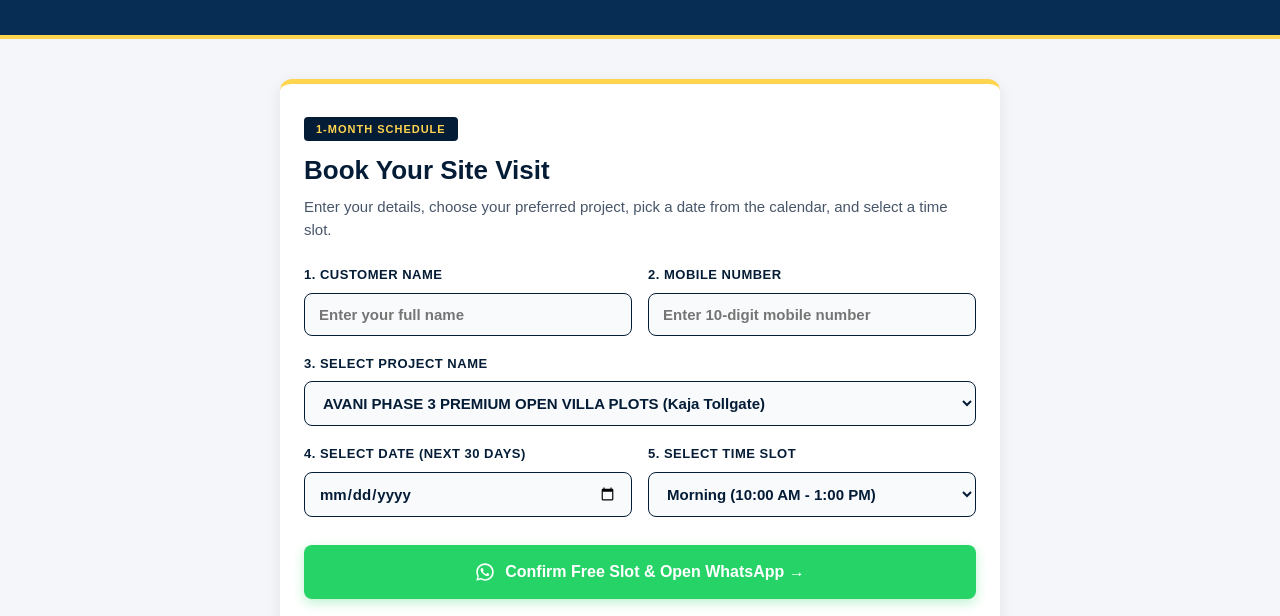
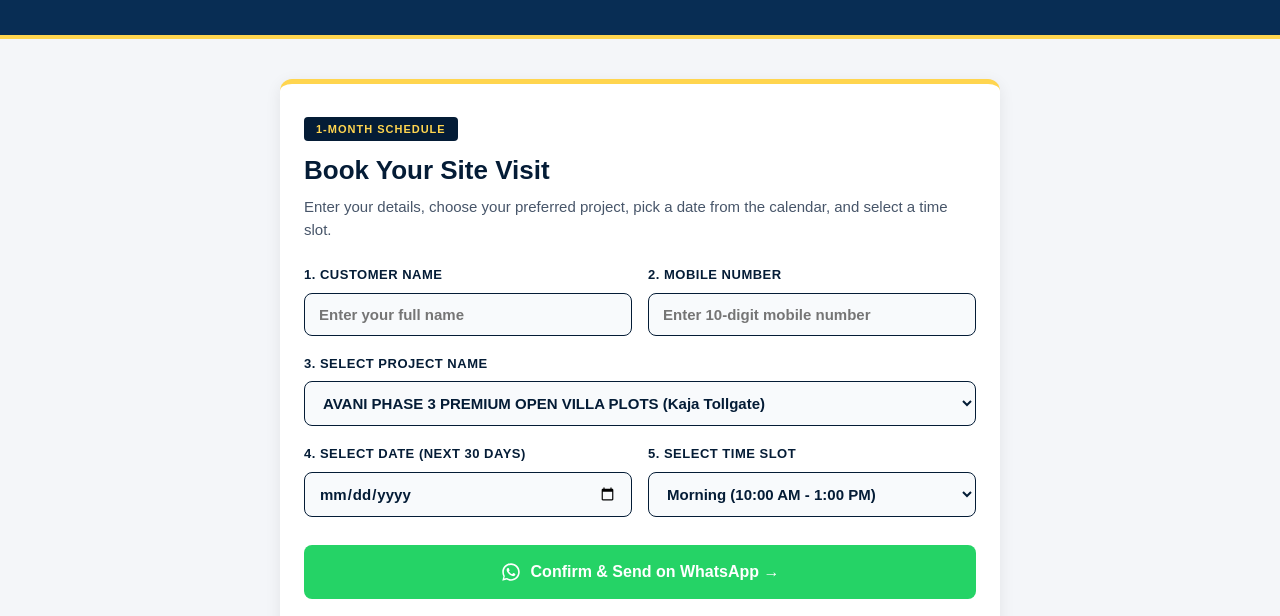
Before and after one commit to ssrealestates/ss-estates, a plain HTML site: page booking.html in a window 1280 px wide. Shown: the part 180-796 px from the top of the page. Drawn offline with Linux system fonts and the light colour scheme.

Commit message:
Update WhatsApp button and related IDs in booking.html

```diff
--- a/booking.html
+++ b/booking.html
@@ -44,7 +44,7 @@
       background: #f8fafc;
     }
 
-    /* DIRECT WHATSAPP SUBMIT LINK */
+    /* WHATSAPP BUTTON */
     .wa-submit-btn {
       display: flex;
       align-items: center;
@@ -61,12 +61,11 @@
       font-weight: bold;
       cursor: pointer;
       margin-top: 10px;
-      box-shadow: 0 4px 12px rgba(37, 211, 102, 0.3);
     }
     .wa-submit-btn:hover { background: #1ebe5d; }
     .wa-svg { width: 20px; height: 20px; fill: #ffffff; flex-shrink: 0; }
 
-    /* LIVE PREVIEW & STATUS */
+    /* LIVE PREVIEW */
     .preview-box {
       margin-top: 20px;
       background: #f0fdf4;
@@ -145,9 +144,9 @@
         </div>
       </div>
 
-      <a href="https://wa.me" target="_blank" rel="noopener" class="wa-submit-btn" id="wa-confirm-link">
+      <a href="https://wa.me" target="_blank" rel="noopener" class="wa-submit-btn" id="wa-booking-link">
         <svg class="wa-svg" viewBox="0 0 32 32"><path d="M16 2C8.28 2 2 8.28 2 16c0 2.47.65 4.88 1.88 7L2 30l7.18-1.84A13.93 13.93 0 0 0 16 30c7.72 0 14-6.28 14-14S23.72 2 16 2zm0 25.4c-2.2 0-4.35-.6-6.22-1.73l-.45-.27-4.26 1.09 1.14-4.15-.29-.46A11.35 11.35 0 0 1 4.6 16c0-6.29 5.11-11.4 11.4-11.4S27.4 9.71 27.4 16 22.29 27.4 16 27.4zm6.25-8.54c-.34-.17-2.03-1-2.34-1.12-.31-.11-.54-.17-.77.17-.23.34-.88 1.12-1.08 1.35-.2.23-.4.26-.74.09-.34-.17-1.45-.53-2.76-1.7-1.02-.91-1.71-2.03-1.91-2.37-.2-.34-.02-.53.15-.7.15-.15.34-.4.51-.6.17-.2.23-.34.34-.57.11-.23.06-.43-.03-.6-.09-.17-.77-1.86-1.06-2.54-.28-.67-.56-.58-.77-.59h-.66c-.23 0-.6.09-.91.43-.31.34-1.2 1.17-1.2 2.86 0 1.69 1.23 3.32 1.4 3.55.17.23 2.42 3.7 5.86 5.18.82.35 1.46.56 1.96.72.82.26 1.57.22 2.16.14.66-.1 2.03-.83 2.31-1.63.29-.8.29-1.49.2-1.63-.08-.14-.31-.23-.65-.4z"/></svg>
-        Confirm Free Slot &amp; Open WhatsApp &rarr;
+        Confirm &amp; Send on WhatsApp &rarr;
       </a>
 
       <div class="preview-box">
@@ -182,7 +181,7 @@
       var projSelect = document.getElementById('project-select');
       var timeSelect = document.getElementById('visit-time');
       var detailsText = document.getElementById('selected-details');
-      var waLink = document.getElementById('wa-confirm-link');
+      var waLink = document.getElementById('wa-booking-link');
       var copyBtn = document.getElementById('copy-btn');
       var latestMessage = '';
 
@@ -207,3 +206,4 @@
         var tm = timeSelect.value;
 
         latestMessage =
+          'New Free Site Visit Booking - SS Real Estates\n' +
```
